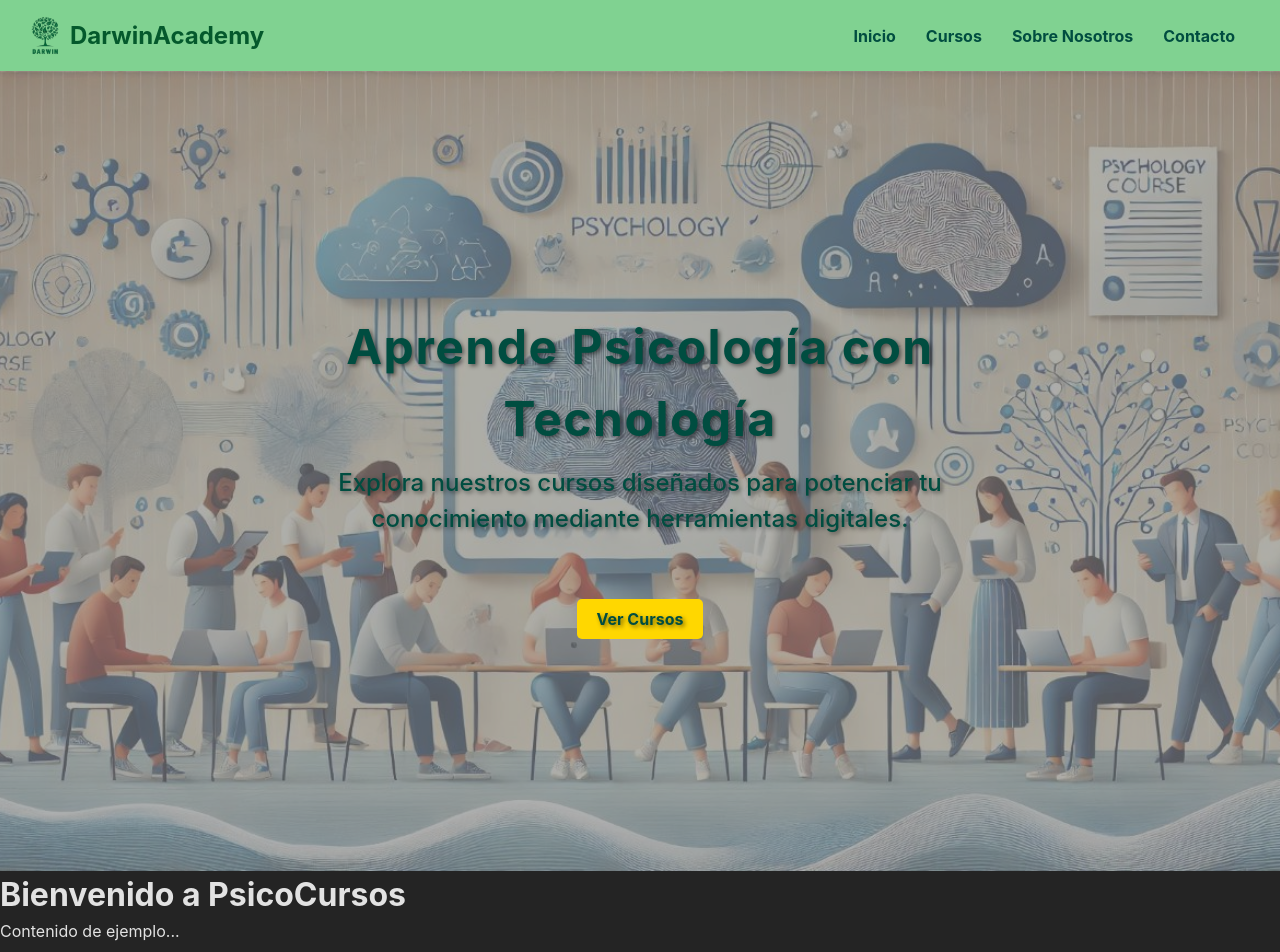
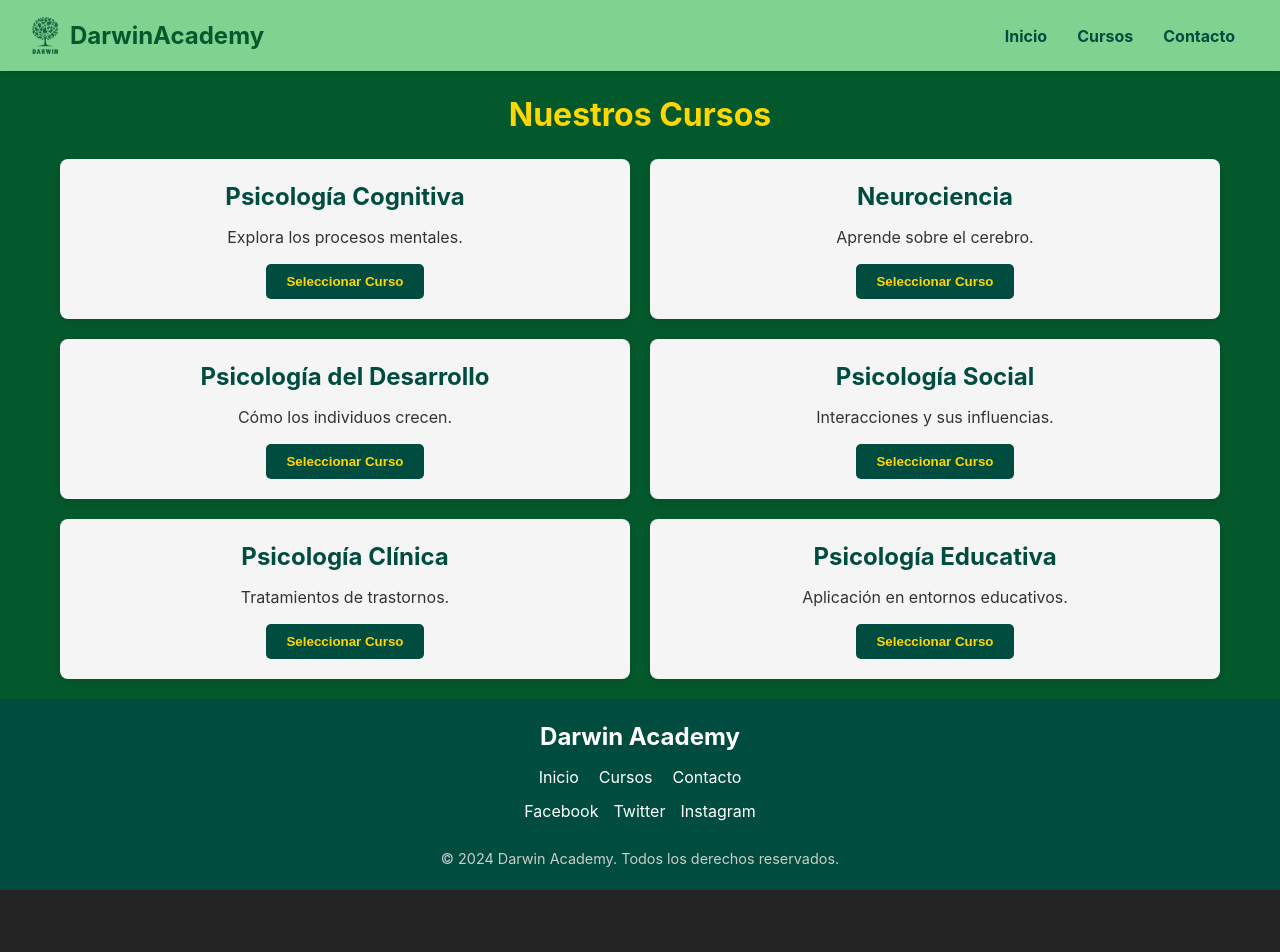
Before and after one commit to Marcoscc79/darwin-academy-vite, a React (Vite) app: page /cursos in a window 1280 px wide. Shown: the top 952 px of the page. After the commit the page ends 890 px from the top, so only its background shows below. Built offline with nearby package versions, Linux system fonts and the light colour scheme.

Commit message:
Agregado del main con cursos sobre Psicología y agregado del footer

```diff
--- a/package.json
+++ b/package.json
@@ -11,7 +11,8 @@
   },
   "dependencies": {
     "react": "^18.3.1",
-    "react-dom": "^18.3.1"
+    "react-dom": "^18.3.1",
+    "react-router-dom": "^6.27.0"
   },
   "devDependencies": {
     "@eslint/js": "^9.13.0",
--- a/src/App.jsx
+++ b/src/App.jsx
@@ -1,20 +1,30 @@
 // src/App.jsx
 import React from "react";
+import { BrowserRouter as Router, Routes, Route } from "react-router-dom";
 import Navbar from "./components/Navbar";
 import Header from "./components/Header";
+import Main from "./components/Main";
+import Footer from "./components/Footer";
 
-function App() {
+const App = () => {
   return (
-    <div className="App">
+    <Router>
       <Navbar />
-      <Header />
-      <main>
-        <h1>Bienvenido a PsicoCursos</h1>
-        <p>Contenido de ejemplo...</p>
-        <div style={{ height: "200vh" }}></div>
-      </main>
-    </div>
+      <Routes>
+        <Route
+          path="/"
+          element={
+            <>
+              <Header />
+              <Main />
+            </>
+          }
+        />
+        <Route path="/cursos" element={<Main />} />
+      </Routes>
+      <Footer></Footer>
+    </Router>
   );
-}
+};
 
 export default App;
--- /dev/null
+++ b/src/components/Footer.css
@@ -0,0 +1,61 @@
+/* src/components/Footer.css */
+.footer {
+  background-color: #004d40;
+  color: #ffffff;
+  padding: 20px 0;
+  text-align: center;
+}
+
+.footer-container {
+  display: flex;
+  flex-direction: column;
+  align-items: center;
+  max-width: 1200px;
+  margin: 0 auto;
+}
+
+.footer-logo h2 {
+  font-size: 1.5rem;
+  margin-bottom: 10px;
+}
+
+.footer-nav ul {
+  list-style: none;
+  padding: 0;
+  display: flex;
+  gap: 20px;
+}
+
+.footer-nav ul li a {
+  color: #ffffff;
+  text-decoration: none;
+  font-size: 1rem;
+  transition: color 0.3s;
+}
+
+.footer-nav ul li a:hover {
+  color: #FFD700;
+}
+
+.footer-social {
+  display: flex;
+  gap: 15px;
+  margin: 10px 0;
+}
+
+.footer-social a {
+  color: #ffffff;
+  text-decoration: none;
+  font-size: 1rem;
+  transition: color 0.3s;
+}
+
+.footer-social a:hover {
+  color: #FFD700;
+}
+
+.footer-copyright {
+  margin-top: 15px;
+  font-size: 0.9rem;
+  color: #cccccc;
+}
--- /dev/null
+++ b/src/components/Footer.jsx
@@ -0,0 +1,56 @@
+// src/components/Footer.jsx
+import React from "react";
+import "./Footer.css";
+
+const Footer = () => {
+  return (
+    <footer className="footer">
+      <div className="footer-container">
+        <div className="footer-logo">
+          <h2>Darwin Academy</h2>
+        </div>
+        <nav className="footer-nav">
+          <ul>
+            <li>
+              <a href="/">Inicio</a>
+            </li>
+            <li>
+              <a href="/cursos">Cursos</a>
+            </li>
+            <li>
+              <a href="/contacto">Contacto</a>
+            </li>
+          </ul>
+        </nav>
+        <div className="footer-social">
+          <a
+            href="https://facebook.com"
+            target="_blank"
+            rel="noopener noreferrer"
+          >
+            Facebook
+          </a>
+          <a
+            href="https://twitter.com"
+            target="_blank"
+            rel="noopener noreferrer"
+          >
+            Twitter
+          </a>
+          <a
+            href="https://instagram.com"
+            target="_blank"
+            rel="noopener noreferrer"
+          >
+            Instagram
+          </a>
+        </div>
+      </div>
+      <div className="footer-copyright">
+        <p>&copy; 2024 Darwin Academy. Todos los derechos reservados.</p>
+      </div>
+    </footer>
+  );
+};
+
+export default Footer;
--- /dev/null
+++ b/src/components/Main.css
@@ -0,0 +1,72 @@
+body {
+  background-color: #04592c;
+}
+/* src/components/Main.css */
+.main-container {
+  padding: 20px;
+  max-width: 1200px;
+  margin: 0 auto;
+  text-align: center;
+}
+
+.main-title {
+  font-size: 2rem;
+  color: #FFD700;
+  margin-bottom: 20px;
+}
+
+/* Grid para organizar las tarjetas en 2 columnas */
+.cursos-grid {
+  display: grid;
+  grid-template-columns: repeat(2, 1fr);
+  gap: 20px;
+}
+
+/* Estilos para las tarjetas de curso */
+.curso-card {
+  background-color: #f5f5f5;
+  padding: 20px;
+  border-radius: 8px;
+  box-shadow: 0 4px 8px rgba(0, 0, 0, 0.1);
+  transition: transform 0.2s;
+  text-align: center;
+}
+
+.curso-card h3 {
+  font-size: 1.5rem;
+  color: #004d40;
+  margin-bottom: 10px;
+}
+
+.curso-card p {
+  font-size: 1rem;
+  color: #333;
+  margin-bottom: 15px;
+}
+
+.curso-card .btn-seleccionar {
+  background-color: #004d40;
+  color: #FFD700;
+  padding: 10px 20px;
+  border: none;
+  border-radius: 5px;
+  cursor: pointer;
+  font-weight: bold;
+  transition: background-color 0.3s;
+}
+
+.curso-card .btn-seleccionar:hover {
+  background-color: #00332c;
+}
+
+/* Efecto al pasar sobre la tarjeta */
+.curso-card:hover {
+  transform: translateY(-5px);
+}
+
+/* Responsivo: 1 columna en pantallas pequeñas */
+@media (max-width: 768px) {
+  .cursos-grid {
+    grid-template-columns: 1fr;
+  }
+}
--- /dev/null
+++ b/src/components/Main.jsx
@@ -0,0 +1,51 @@
+// src/components/Main.jsx
+import React from "react";
+import "./Main.css";
+
+const Main = () => {
+  const cursos = [
+    {
+      id: 1,
+      titulo: "Psicología Cognitiva",
+      descripcion: "Explora los procesos mentales.",
+    },
+    { id: 2, titulo: "Neurociencia", descripcion: "Aprende sobre el cerebro." },
+    {
+      id: 3,
+      titulo: "Psicología del Desarrollo",
+      descripcion: "Cómo los individuos crecen.",
+    },
+    {
+      id: 4,
+      titulo: "Psicología Social",
+      descripcion: "Interacciones y sus influencias.",
+    },
+    {
+      id: 5,
+      titulo: "Psicología Clínica",
+      descripcion: "Tratamientos de trastornos.",
+    },
+    {
+      id: 6,
+      titulo: "Psicología Educativa",
+      descripcion: "Aplicación en entornos educativos.",
+    },
+  ];
+
+  return (
+    <main className="main-container">
+      <h2 className="main-title">Nuestros Cursos</h2>
+      <div className="cursos-grid">
+        {cursos.map((curso) => (
+          <div key={curso.id} className="curso-card">
+            <h3>{curso.titulo}</h3>
+            <p>{curso.descripcion}</p>
+            <button className="btn-seleccionar">Seleccionar Curso</button>
+          </div>
+        ))}
+      </div>
+    </main>
+  );
+};
+
+export default Main;
--- a/src/components/Navbar.jsx
+++ b/src/components/Navbar.jsx
@@ -1,5 +1,6 @@
 // src/components/Navbar.jsx
 import React, { useState } from "react";
+import { Link } from "react-router-dom";
 import "./Navbar.css";
 
 const Navbar = () => {
@@ -24,16 +25,13 @@ const Navbar = () => {
       <div className={`navbar-links ${menuOpen ? "active" : ""}`}>
         <ul>
           <li>
-            <a href="/">Inicio</a>
+            <Link to="/">Inicio</Link>
           </li>
           <li>
-            <a href="/cursos">Cursos</a>
+            <Link to="/cursos">Cursos</Link>
           </li>
           <li>
-            <a href="/sobre-nosotros">Sobre Nosotros</a>
-          </li>
-          <li>
-            <a href="/contacto">Contacto</a>
+            <Link to="/contacto">Contacto</Link>
           </li>
         </ul>
       </div>
```
Also changed, not shown: 1 other file (tests, documents, lock files or other folders).
